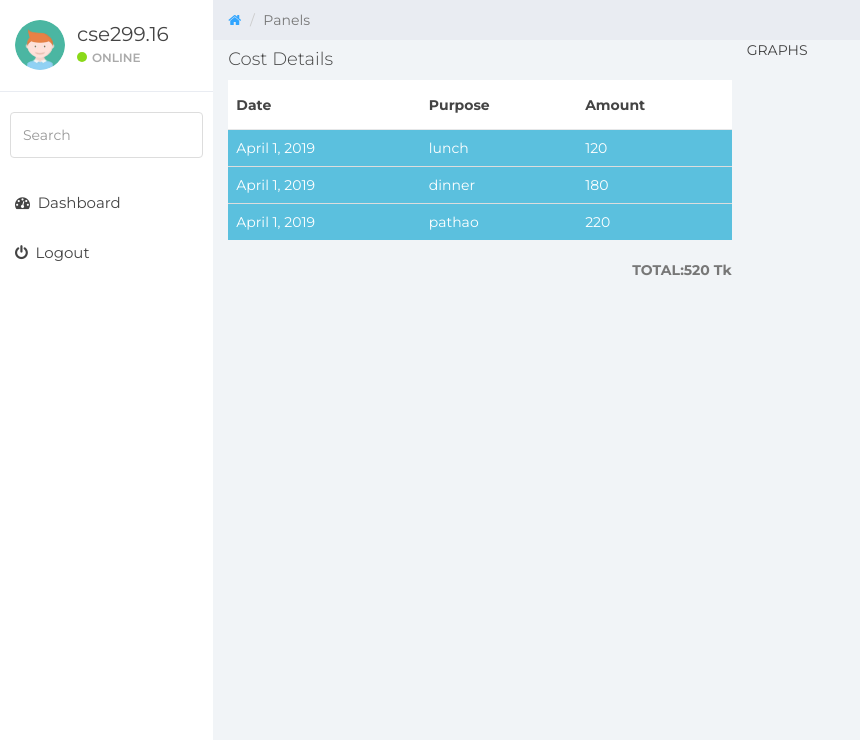
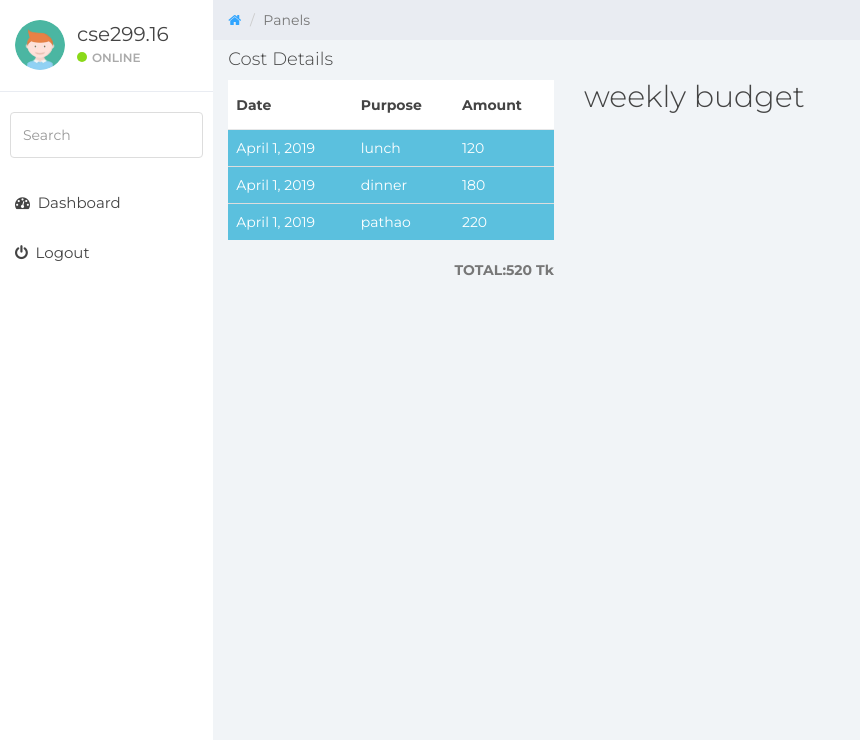
Before and after one commit to jalis55/smart_budget_system, a Django app: page /view-budget-details/10 in a window 1280 px wide. Shown: the part 60-800 px from the top of the page, without its empty margins (0-860 px from the left). Run offline with Django 3.2, Linux system fonts and the light colour scheme; a user stored in the database is signed in; data comes from the database, SQL or seed files in the repository; both versions use the stored data as it was after the commit; some libraries are stand-ins or nearby versions.

Commit message:
added graph

```diff
--- /dev/null
+++ b/demo.csv
@@ -0,0 +1,5 @@
+cost,purpose,date
+11,gfgfg,2019-03-28
+4000,vvvvv,2019-03-30
+500,baraz,2019-03-31
+222,ddf,2019-03-31
--- a/main_app/templates/admin pages/view_budget_details.html
+++ b/main_app/templates/admin pages/view_budget_details.html
@@ -1,7 +1,10 @@
 {% extends 'base.html' %}
 {% block content %}
+
+
+
  <div class="row">
-    <div class="col-md-6">
+    <div class="col-md-4">
 <table class="table table-sm table-light">
     <h4>Cost Details</h4>
   <thead>
@@ -28,12 +31,118 @@
 
 
     </div>
-    <div col-md-6>
-    	GRAPHS
+    <!-- Create a div where the graph will take place -->
+    <div class="col-md-8">
+        <br>
+        <h2>
+            {{ budget_name }}
+        </h2>
+        <div id="my_dataviz"></div>
 
     </div>
 
     </div>
 
+    <script>
+    var total_budget={{ total_budget }}
+    console.log(total_budget);
+   var file_name='/{{ file_name }}';
+// set the dimensions and margins of the graph
+var margin = {top: 10, right: 30, bottom: 90, left: 40},
+    width = 460 - margin.left - margin.right,
+    height = 450 - margin.top - margin.bottom;
+
+// append the svg object to the body of the page
+var svg = d3.select("#my_dataviz")
+  .append("svg")
+    .attr("width", width + margin.left + margin.right)
+    .attr("height", height + margin.top + margin.bottom)
+  .append("g")
+    .attr("transform",
+          "translate(" + margin.left + "," + margin.top + ")");
+
+// Parse the Data
+d3.csv(file_name, function(data) {
+
+// X axis
+var x = d3.scaleBand()
+  .range([ 0, width ])
+  .domain(data.map(function(d) { return d.purpose; }))
+  .padding(0.2);
+svg.append("g")
+  .attr("transform", "translate(0," + height + ")")
+  .call(d3.axisBottom(x))
+  .selectAll("text")
+    .attr("transform", "translate(-10,0)rotate(-45)")
+    .style("text-anchor", "end");
+
+// Add Y axis
+var y = d3.scaleLinear()
+  .domain([0, total_budget])
+  .range([ height, 0]);
+svg.append("g")
+  .call(d3.axisLeft(y));
+
+// create a tooltip
+  var Tooltip = d3.select("#my_dataviz")
+    .append("div")
+    .style("opacity", 0)
+    .attr("class", "tooltip")
+    .style("background-color", "orange")
+    .style("border", "solid")
+    .style("border-width", "2px")
+    .style("border-radius", "5px")
+    .style("padding", "5px")
+
+  // Three function that change the tooltip when user hover / move / leave a cell
+  var mouseover = function(d) {
+    Tooltip
+      .style("opacity", 1)
+    d3.select(this)
+      .style("stroke", "black")
+      .style("opacity", 1)
+  }
+  var mousemove = function(d) {
+    Tooltip
+      .html("cost: "+d.cost+"</br> date:"+d.date)
+      .style("left", (d3.mouse(this)[0]+70) + "px")
+      .style("top", (d3.mouse(this)[1]) + "px")
+  }
+  var mouseleave = function(d) {
+    Tooltip
+      .style("opacity", 0)
+    d3.select(this)
+      .style("stroke", "none")
+      .style("opacity", 0.8)
+  }
+
+// Bars
+svg.selectAll("mybar")
+  .data(data)
+  .enter()
+  .append("rect")
+    .attr("x", function(d) { return x(d.purpose); })
+    .attr("width", x.bandwidth())
+    .attr("fill", "#69b3a2")
+    // no bar at the beginning thus:
+    .attr("height", function(d) { return height - y(0); }) // always equal to 0
+    .attr("y", function(d) { return y(0); })
+    .on("mouseover", mouseover)
+    .on("mousemove", mousemove)
+    .on("mouseleave", mouseleave)
+
+// Animation
+svg.selectAll("rect")
+  .transition()
+  .duration(800)
+  .attr("y", function(d) { return y(d.cost); })
+  .attr("height", function(d) { return height - y(d.cost); })
+  .delay(function(d,i){console.log(i) ; return(i*100)})
+
+
+})
+
+    </script>
+
 
 {%endblock%}
--- a/main_app/templates/base.html
+++ b/main_app/templates/base.html
@@ -9,6 +9,8 @@
 	<link href="{%  static "css/font-awesome.min.css"  %}" rel="stylesheet">
 	<link href="{% static "css/datepicker3.css" %}"  rel="stylesheet">
 	<link href=" {% static "css/styles.css" %}"  rel="stylesheet">
+{#    <script src="https://cdnjs.cloudflare.com/ajax/libs/Chart.js/2.7.3/Chart.bundle.js"></script>#}
+    <script src="http://d3js.org/d3.v4.js"></script>
 
 	<!--Custom Font-->
 	<link href="https://fonts.googleapis.com/css?family=Montserrat:300,300i,400,400i,500,500i,600,600i,700,700i" rel="stylesheet">
@@ -87,12 +89,10 @@
 
 	<script src="{% static  "js/jquery-1.11.1.min.js" %}"></script>
 	<script src="{% static "js/bootstrap.min.js" %}"></script>
-	<script src="{% static "js/chart.min.js" %}"></script>
-	<script src="{% static "js/chart-data.js" %}"></script>
-	<script src="{% static "js/easypiechart.js" %}"></script>
-	<script src="{% static "js/easypiechart-data.js" %}"></script>
 	<script src="{% static "js/bootstrap-datepicker.js" %}"></script>
 	<script src="{% static "js/custom.js" %}"></script>
 
+
+
 </body>
 </html>
--- a/main_app/views.py
+++ b/main_app/views.py
@@ -9,8 +9,9 @@
 import re
 import datetime
 from time import gmtime, strftime
-
-
+import csv
+import json
+from django.core import serializers
 
 
 
@@ -104,14 +105,34 @@
     return render(request,'admin pages/manage_budget.html',context)
 @login_required
 def view_budget_details(request,id):
+
     costs=Costs.objects.filter(budget_id=id)
+    budget = Budgets.objects.get(budget_id=id)
+
+    file_name='static/csvFiles/details_budget_id='+str(id)+'.csv'
+
+    csv_file = open(file_name, 'w')
+
+    csv_writer = csv.writer(csv_file)
+    csv_writer.writerow(['cost', 'purpose', 'date'])
+
     total=0
+
     for c in costs:
+
+        csv_writer.writerow([c.cost,c.purpose,c.date])
         total=total+c.cost
+    costs=list(costs)
     context={
         "costs":costs,
         "total":total,
+        "file_name":file_name,
+        "budget_name":budget.budget_name,
+        "total_budget":budget.total_budget,
+
     }
+
+
     return render(request, 'admin pages/view_budget_details.html',context)
 
 def delete_budget(request,id):
--- /dev/null
+++ b/static/csvFiles/details_budget_id=10.csv
@@ -0,0 +1,4 @@
+cost,purpose,date
+120,lunch,2019-04-01
+180,dinner,2019-04-01
+220,pathao,2019-04-01
--- /dev/null
+++ b/static/csvtest.csv
@@ -0,0 +1,5 @@
+cost,purpose,date
+11,gfgfg,2019-03-28
+4000,vvvvv,2019-03-30
+500,baraz,2019-03-31
+222,ddf,2019-03-31
```
Also changed, not shown: static/csvFiles/details_budget_id=9.csv (added, +9 -0 lines), db.sqlite3, main_app/templates/admin pages/graph.html (added), static/js/dataviz.js (added).
